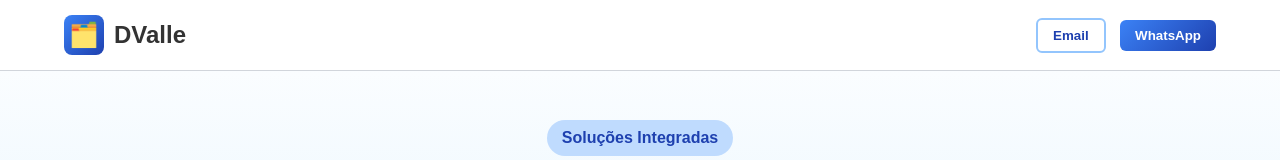
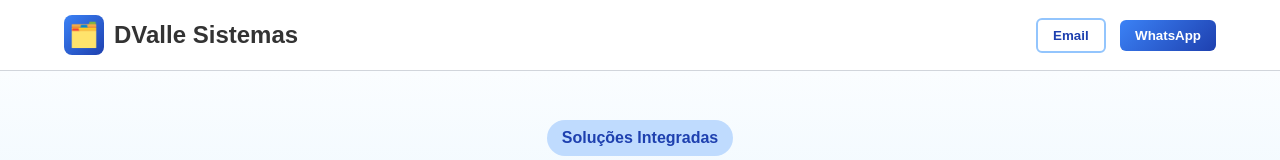
Before and after one commit to Reymond620/site-empresa-emissao-de-notas-, a plain HTML site: page index.html in a window 1280 px wide. Shown: the top 160 px of the page. Drawn offline with Linux system fonts and the light colour scheme; files whose address does not match are found by name.

Commit message:
div 24)op-mns(

```diff
--- a/index.html
+++ b/index.html
@@ -13,7 +13,7 @@
     <div class="container nav-container">
       <div class="logo">
         <div class="logo-icon">🗂️</div>
-        <span>DValle</span>
+        <span>DValle Sistemas </span>
       </div>
       <div class="nav-buttons">
         <button id="emailBtn">Email</button>
```
